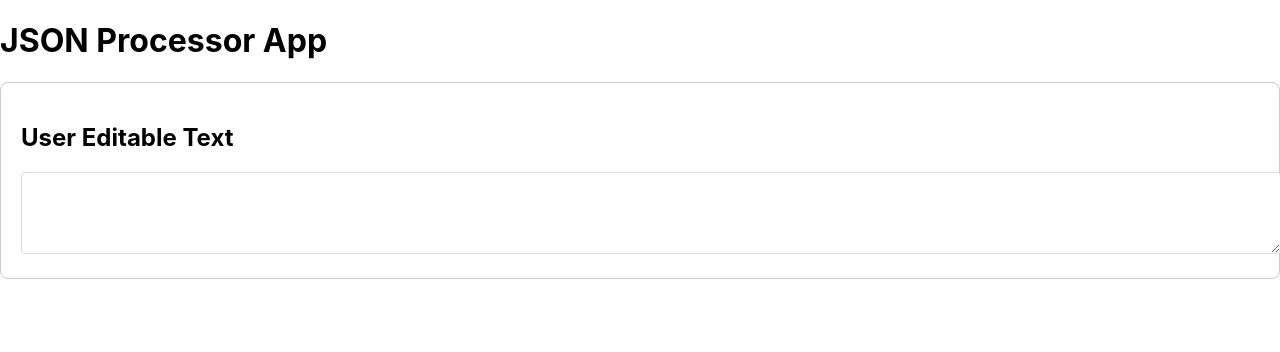
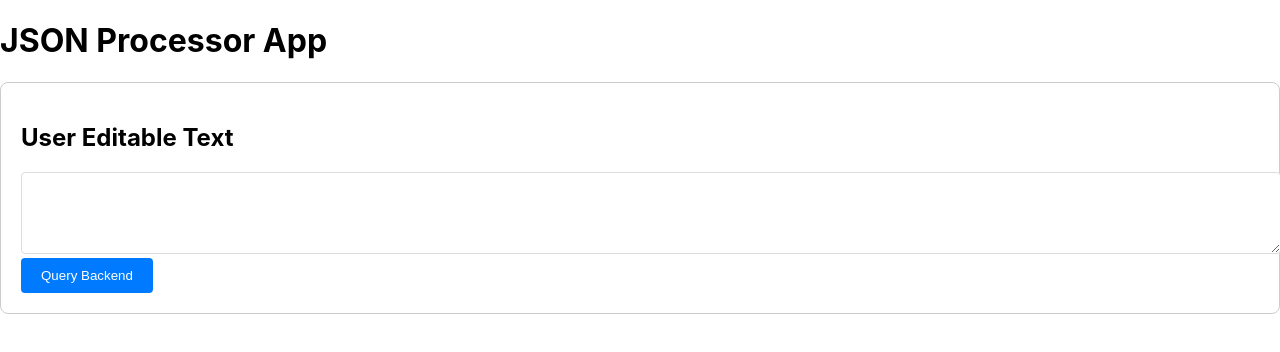
Before and after one commit to ebtalahiban/JSON-Processor-App, a React (Create React App) app in the folder client/: page / in a window 1280 px wide. Shown: the top 352 px of the page. Built offline with nearby package versions, Linux system fonts and the light colour scheme.

Commit message:
Send POST request from frontend to backend

```diff
--- a/client/src/components/UserInput.css
+++ b/client/src/components/UserInput.css
@@ -11,3 +11,16 @@
     border: 1px solid #ddd;
     border-radius: 4px;
   }
+
+  .user-input-button {
+    background-color: #007bff;
+    color: white;
+    border: none;
+    padding: 10px 20px;
+    cursor: pointer;
+    border-radius: 4px;
+  }
+
+  .user-input-button:hover {
+    background-color: #0056b3;
+  }
--- a/client/src/components/UserInput.js
+++ b/client/src/components/UserInput.js
@@ -1,23 +1,45 @@
 import React, { useState } from 'react';
+import axios from 'axios';
 import './UserInput.css';
 
 const UserInput = () => {
   const [userText, setUserText] = useState('');
+  const [backendResponse, setBackendResponse] = useState('');
 
   const handleTextChange = (event) => {
     setUserText(event.target.value);
   };
 
+  const sendQueryToBackend = async () => {
+    try {
+      const response = await axios.post('http://localhost:5000/api/query', { userText });
+      setBackendResponse(response.data.userText);
+    } catch (error) {
+      console.error('Error querying backend:', error);
+    }
+  };
+
   return (
     <div className="user-input">
-        <h2>User Editable Text</h2>
-        <textarea
+      <h2>User Editable Text</h2>
+      <textarea
         rows="4"
         cols="50"
         className="user-input-textarea"
         value={userText}
         onChange={handleTextChange}
-        />
+      />
+      <button className="user-input-button" onClick={sendQueryToBackend}>
+        Query Backend
+      </button>
+      <div className="backend-response">
+        {backendResponse && (
+          <div>
+            <h3>Backend Response:</h3>
+            <p>{backendResponse}</p>
+          </div>
+        )}
+      </div>
     </div>
   );
 };
```
Also changed, not shown: 1 other file (tests, documents, lock files or other folders).
